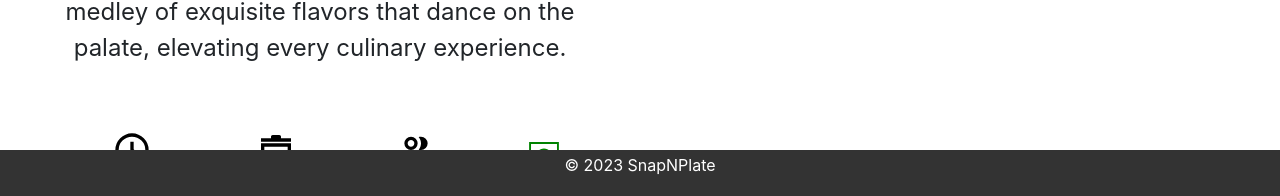
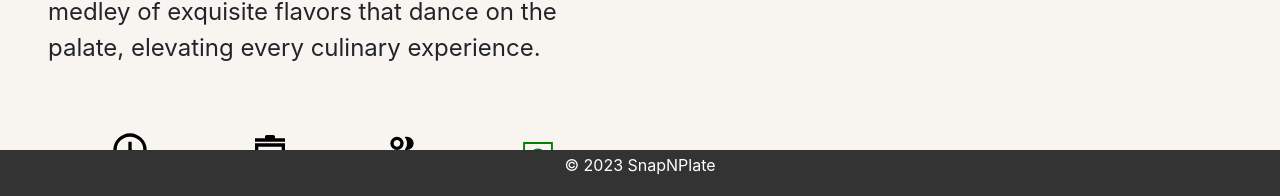
Before and after one commit to prasannask17/SnapNPlate, a React (Create React App) app in the folder SnapNPlate/client/: page / in a window 1280 px wide. Shown: the part 604-800 px from the top of the page. Built offline with nearby package versions, Linux system fonts and the light colour scheme.

Commit message:
Update App.css

```diff
--- a/SnapNPlate/client/src/App.css
+++ b/SnapNPlate/client/src/App.css
@@ -1,4 +1,4 @@
-.App {
+/* .App {
   text-align: center;
 }
 
@@ -12,3 +12,32 @@
   font-size: calc(10px + 2vmin);
   color: white;
 }
+ */
+/* Container for the whole app */
+.App {
+  display: flex;
+  flex-direction: column;
+  min-height: 100vh;
+  background-color: #f8f5f0; /* Matches your editorial look */
+}
+
+/* Modern Navbar (Replacing the old App-header) */
+.App-header {
+  background-color: #1a1a1a;
+  padding: 1rem 2rem;
+  display: flex;
+  flex-direction: row; /* Horizontal layout */
+  align-items: center;
+  justify-content: space-between;
+  color: white;
+  position: sticky;
+  top: 0;
+  z-index: 1000;
+}
+
+/* Ensure the food content isn't centered like a landing page */
+.row {
+  width: 100%;
+  margin: 0;
+  text-align: left;
+}
```
